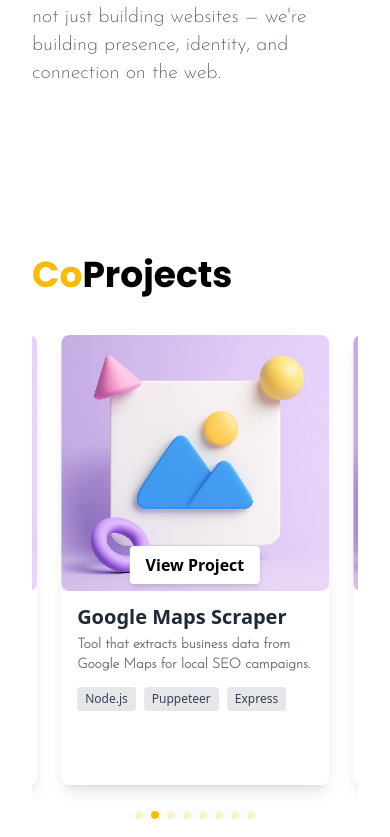
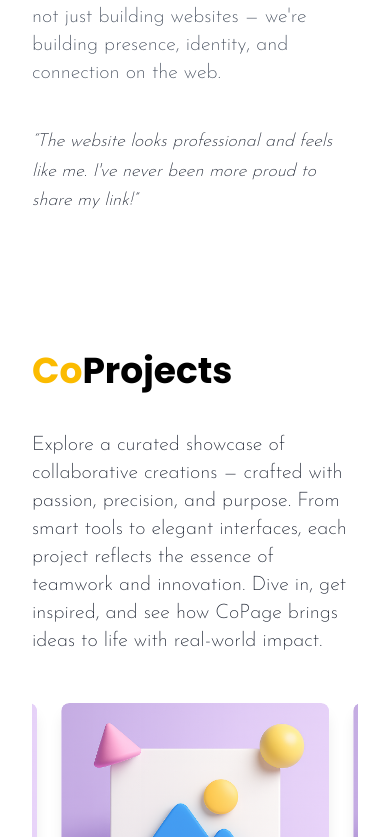
Before and after one commit to altamash1605/copage, a React (Vite) app: page / in a window 390 px wide. Shown: the part 1387-2224 px from the top of the page. Built offline with nearby package versions, Linux system fonts and the light colour scheme.

Commit message:
Fixed testimonials color for mobile

```diff
--- a/src/components/Projects.jsx
+++ b/src/components/Projects.jsx
@@ -35,7 +35,8 @@ export default function Projects() {
       <h2 className="text-4xl md:text-5xl mb-10 text-left font-bold font-poppins">
         <span className="text-brand font-bold font-poppins">Co</span>Projects
       </h2>
-
+      <p className="font-josefin font-regular text-gray-900 text-xl">Explore a curated showcase of collaborative creations — crafted with passion, precision, and purpose. From smart tools to elegant interfaces, each project reflects the essence of teamwork and innovation. Dive in, get inspired, and see how CoPage brings ideas to life with real-world impact.
+      </p>
       <Swiper
         modules={[Autoplay, Pagination]}
         spaceBetween={24}
@@ -56,7 +57,7 @@ export default function Projects() {
           700: { slidesPerView: 2 },
           1024: { slidesPerView: 3.2 },
         }}
-        className="pb-12"
+        className="py-12"
       >
         {projects.map((project, index) => (
           <SwiperSlide key={index}>
--- a/src/components/Story.jsx
+++ b/src/components/Story.jsx
@@ -1,5 +1,6 @@
 import { motion } from 'framer-motion';
 import ProfileCard from './ProfileCard';
+import Testimonials from './Testimonials';
 
 export default function Story() {
   return (
@@ -44,6 +45,9 @@ export default function Story() {
           </div>
         </motion.div>
       </div>
+      <div className="md:hidden">
+        <Testimonials className="text-gray-900"/>
+      </div>
     </section>
   );
 }
--- a/src/components/Testimonials.jsx
+++ b/src/components/Testimonials.jsx
@@ -1,9 +1,8 @@
-// components/Testimonials.jsx
 import { useEffect, useState } from 'react';
 import { motion, AnimatePresence } from 'framer-motion';
 import testimonials from '../data/testimonials';
 
-export default function Testimonials() {
+export default function Testimonials({ className = "" }) {
   const [index, setIndex] = useState(0);
 
   useEffect(() => {
@@ -15,8 +14,7 @@ export default function Testimonials() {
   }, []);
 
   return (
-    <div className="h-24 overflow-hidden text-white font-josefin relative">
-
+    <div className={`h-24 overflow-hidden font-josefin  md:text-white relative ${className}`}>
       <AnimatePresence mode="wait">
         <motion.div
           key={index}
```
